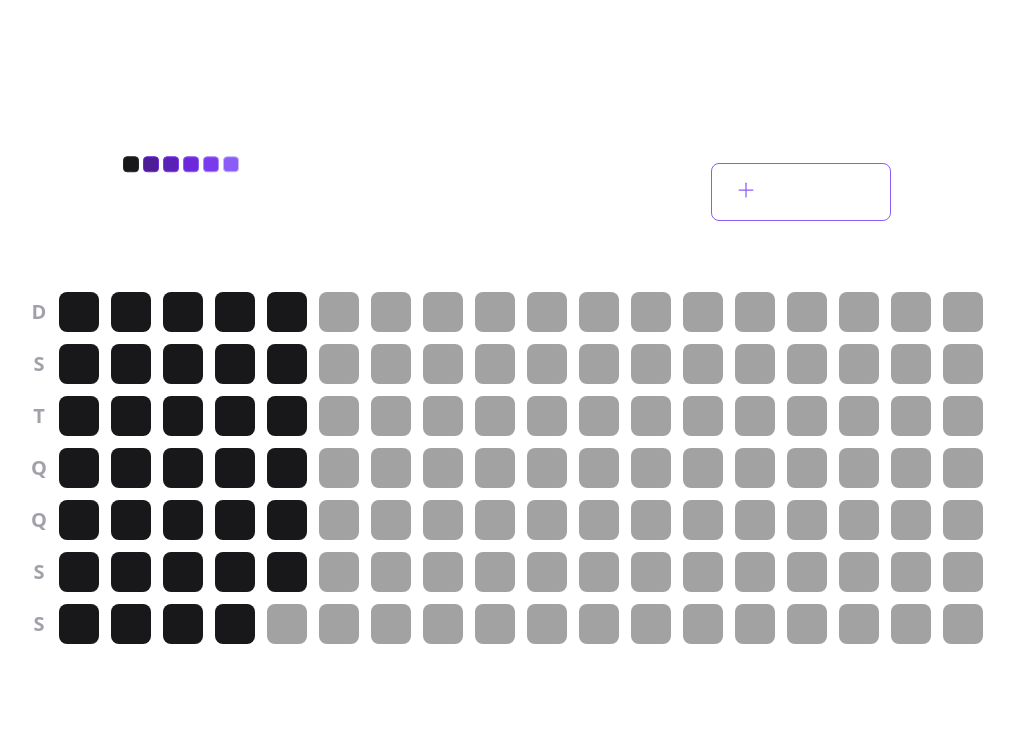
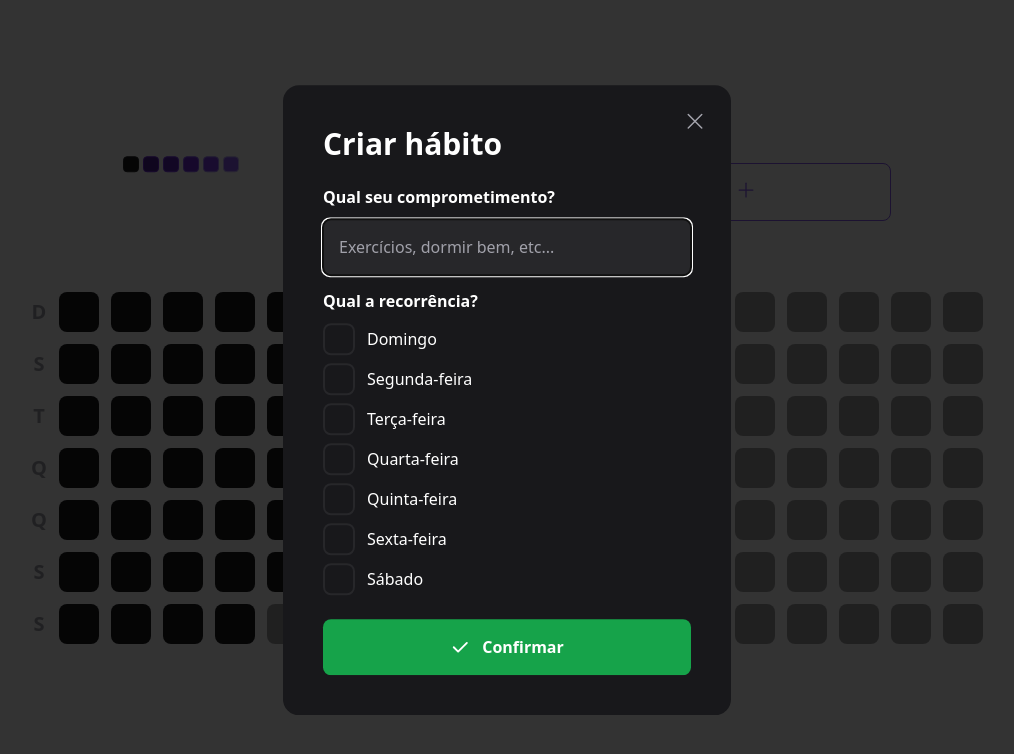
Before and after one commit to viniciuszaninelo/habits, a React (Vite) app in the folder web/: page / in a window 1280 px wide. Both pictures are taken after a click on the button "Novo hábito". Shown: the top 754 px of the page, without its empty margins (133-1147 px from the left). Built offline with nearby package versions, Linux system fonts and the light colour scheme.

Commit message:
creating header

```diff
--- a/web/src/components/Header.tsx
+++ b/web/src/components/Header.tsx
@@ -1,6 +1,8 @@
 
-import { Plus } from 'phosphor-react'
+import { Plus, X } from 'phosphor-react'
+import * as Dialog from '@radix-ui/react-dialog';
 import LogoImg from '../assets/logo.svg'
+import { NewHabitForm } from './NewHabitForm';
 
 
 export function Header () {
@@ -8,13 +10,28 @@
     <div className='w-full max-w-3xl mx-auto flex items-center justify-between'>
       <img src={LogoImg} alt="logo habits" />
 
-      <button
-        type='button'
-        className='border border-violet-500 font-semibold rounded-lg px-6 py-4 flex center gap-3 hover:border-violet-300'
-      >
-        <Plus size={20} className='text-violet-500'/>
-        Novo hábito
-      </button>
+      <Dialog.Root>
+        <Dialog.Trigger
+          type='button'
+          className='border border-violet-500 font-semibold rounded-lg px-6 py-4 flex center gap-3 hover:border-violet-300'
+        >
+          <Plus size={20} className='text-violet-500'/>
+          Novo hábito
+        </Dialog.Trigger>
+        <Dialog.Portal>
+          <Dialog.Overlay className='w-screen h-screen bg-black/80 fixed inset-0'/>
+          <Dialog.Content className='absolute p-10 bg-zinc-900 rounded-2xl w-full max-w-md top-1/2 left-1/2 -translate-x-1/2 -translate-y-1/2'>
+            <Dialog.Close className='absolute right-6 top-6 text-zinc-400 hover:text-zinc-200'>
+              <X size={24} aria-label='Close'/>
+            </Dialog.Close>
+            <Dialog.Title className='text-3xl leading-tight font-extrabold'>
+              Criar hábito
+            </Dialog.Title>
+            <NewHabitForm />
+          </Dialog.Content>
+        </Dialog.Portal>
+      </Dialog.Root>
+
     </div>
   )
 }
```
